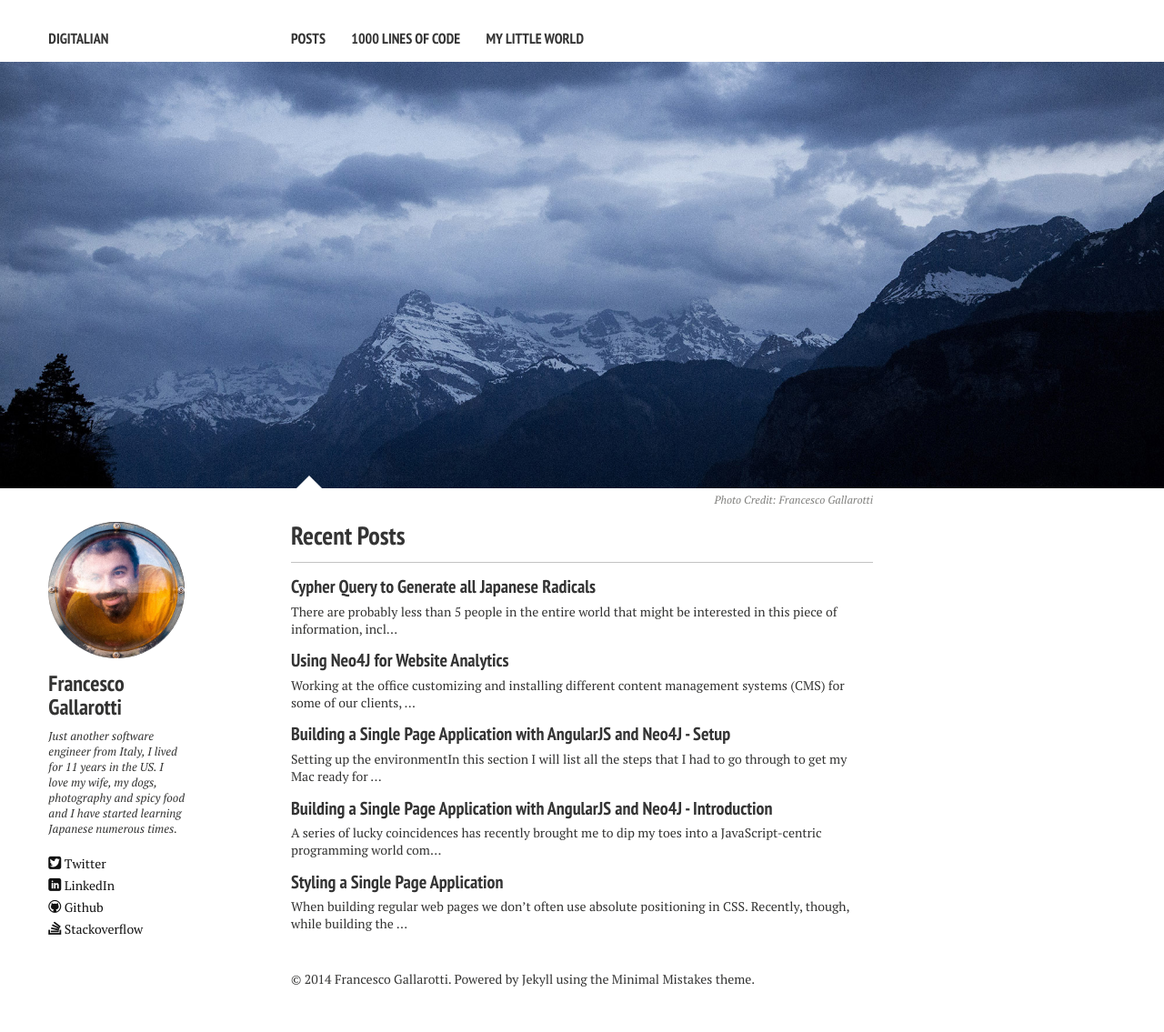
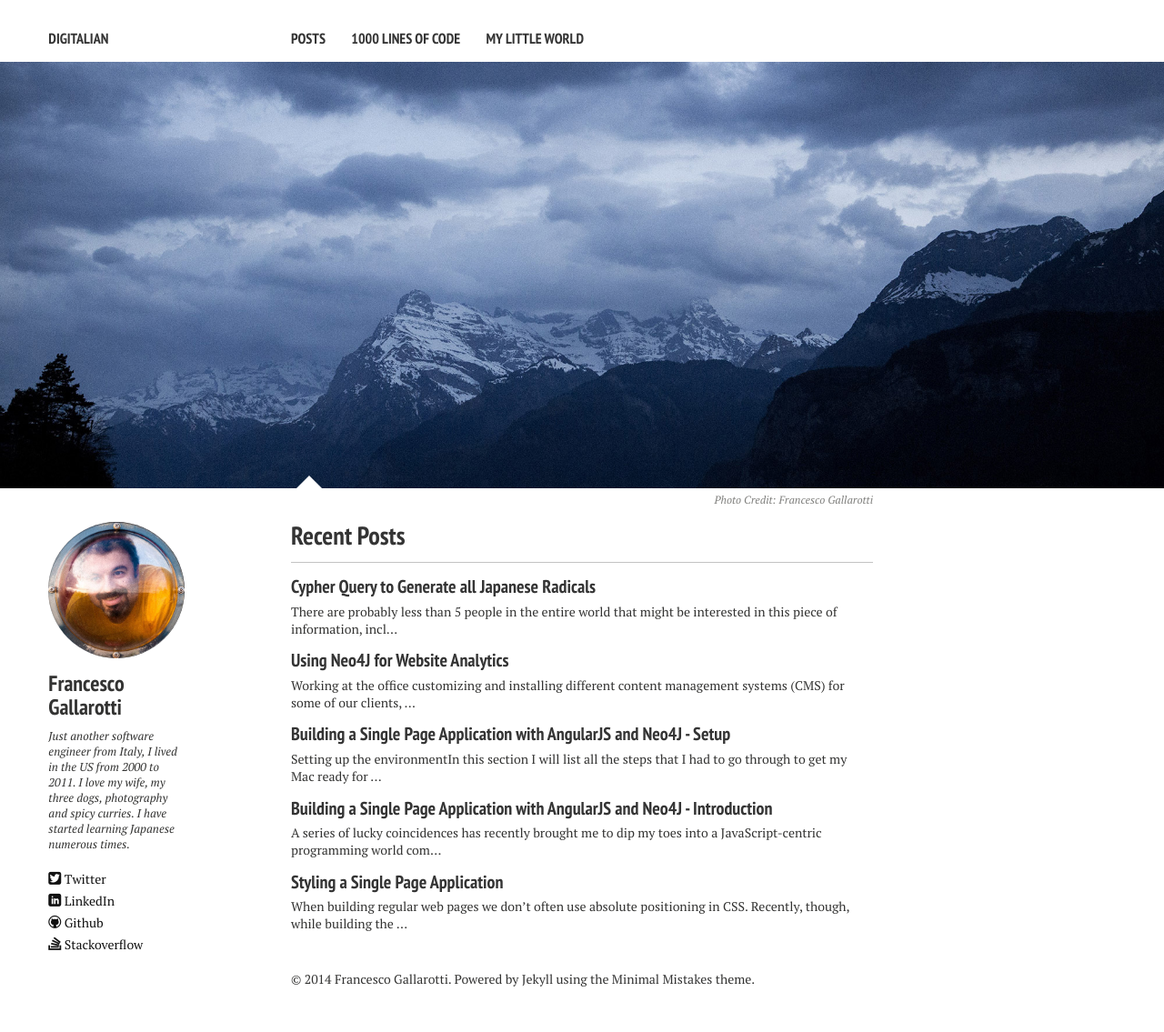
Before and after one commit to gallarotti/gallarotti.github.io, a Jekyll site: the page built from index.md, in a window 1280 px wide. Shown: the whole page at 91% size. Built offline with Jekyll 4.4.1, drawn with Linux system fonts in a browser that asks for light colours; nearby versions of some CDN libraries; Markdown is read by kramdown in place of the engine named in the settings.

Commit message:
updated bios

```diff
--- a/_config.yml
+++ b/_config.yml
@@ -9,7 +9,7 @@ disqus_shortname: gallarotti
 owner:
   name:           Francesco Gallarotti
   avatar:         avatar_me_bubble.jpg
-  bio:            Just another software engineer from Italy, I lived for 11 years in the US. I love my wife, my dogs, photography and spicy food and I have started learning Japanese numerous times.
+  bio:            Just another software engineer from Italy, I lived in the US from 2000 to 2011. I love my wife, my three dogs, photography and spicy curries. I have started learning Japanese numerous times.
   email:          info@gallarotti.net
   # Social networking links are used in author-bio sidebar. Update and remove as you like.
   twitter:        https://twitter.com/gallarotti
```
